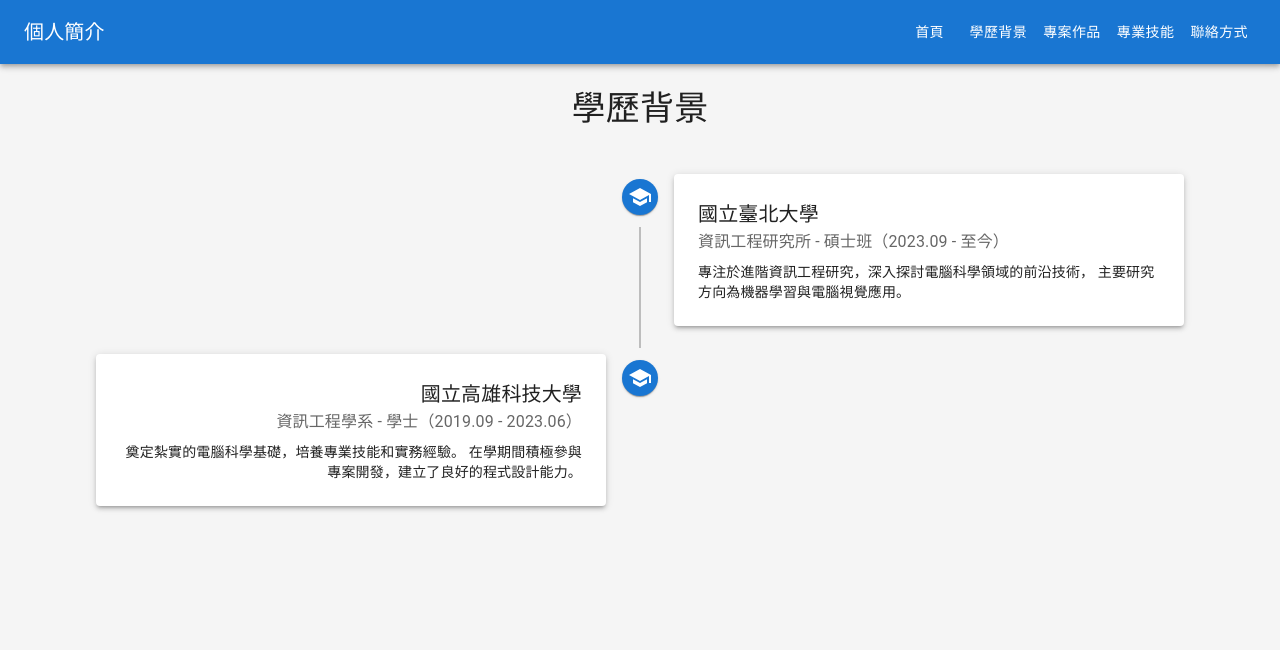
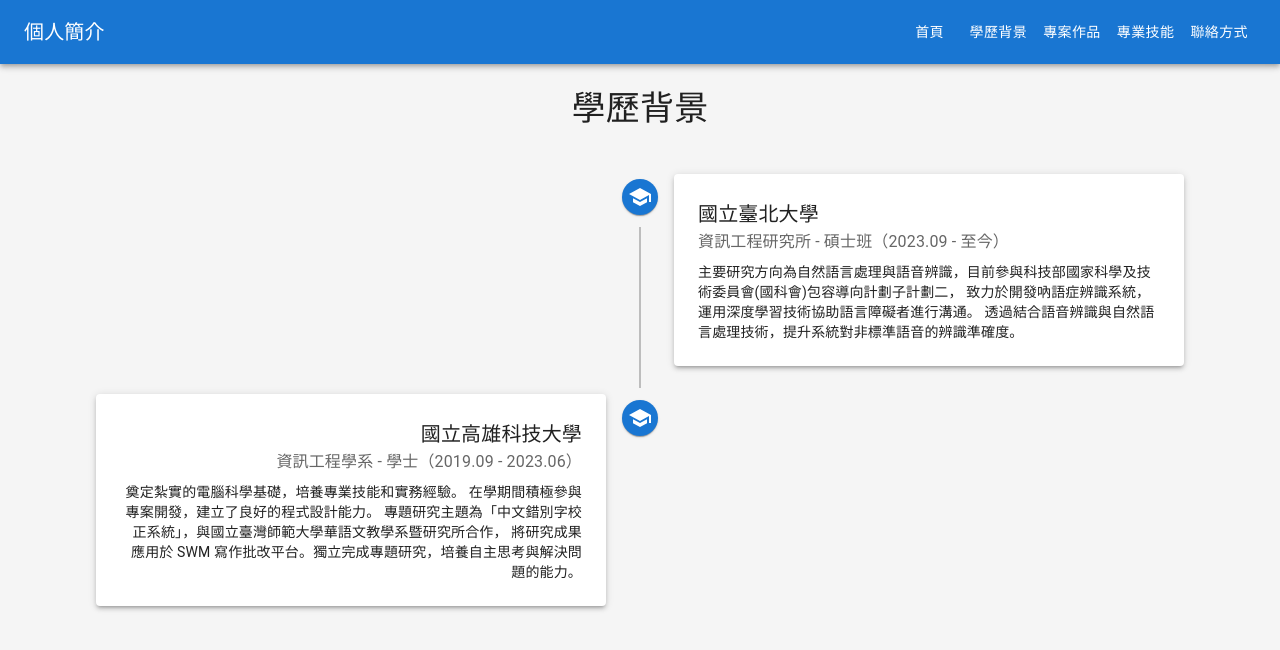
Before and after one commit to yuchenhsu9987/personal-profile, a React (Create React App) app: page /personal-profile/education in a window 1280 px wide. Shown: the top 650 px of the page. Built offline with nearby package versions, Linux system fonts and the light colour scheme.

Commit message:
Update website content

```diff
--- a/src/pages/Education.tsx
+++ b/src/pages/Education.tsx
@@ -27,8 +27,9 @@
                 資訊工程研究所 - 碩士班（2023.09 - 至今）
               </Typography>
               <Typography variant="body2" sx={{ mt: 1 }}>
-                專注於進階資訊工程研究，深入探討電腦科學領域的前沿技術，
-                主要研究方向為機器學習與電腦視覺應用。
+                主要研究方向為自然語言處理與語音辨識，目前參與科技部國家科學及技術委員會(國科會)包容導向計劃子計劃二，
+                致力於開發吶語症辨識系統，運用深度學習技術協助語言障礙者進行溝通。
+                透過結合語音辨識與自然語言處理技術，提升系統對非標準語音的辨識準確度。
               </Typography>
             </Paper>
           </TimelineContent>
@@ -51,6 +52,8 @@
               <Typography variant="body2" sx={{ mt: 1 }}>
                 奠定紮實的電腦科學基礎，培養專業技能和實務經驗。
                 在學期間積極參與專案開發，建立了良好的程式設計能力。
+                專題研究主題為「中文錯別字校正系統」，與國立臺灣師範大學華語文教學系暨研究所合作，
+                將研究成果應用於 SWM 寫作批改平台。獨立完成專題研究，培養自主思考與解決問題的能力。
               </Typography>
             </Paper>
           </TimelineContent>
--- a/src/pages/Home.tsx
+++ b/src/pages/Home.tsx
@@ -72,6 +72,7 @@
           <Typography variant="body1" paragraph>
             目前就讀於國立臺北大學資訊工程研究所二年級，專注於電腦科學領域的研究與實務。
             擁有紮實的程式設計基礎，熱衷於探索新技術，期待能夠為科技發展貢獻一份力量。
+            目前研究專注於自然語言處理（Natural Language Processing）領域，特別是大型語言模型（LLM）和自動語音辨識（ASR）技術的應用與優化。
           </Typography>
           <Typography variant="body1">
             研究方向包括機器學習、深度學習和電腦視覺，並具有實際的專案開發經驗。
```
